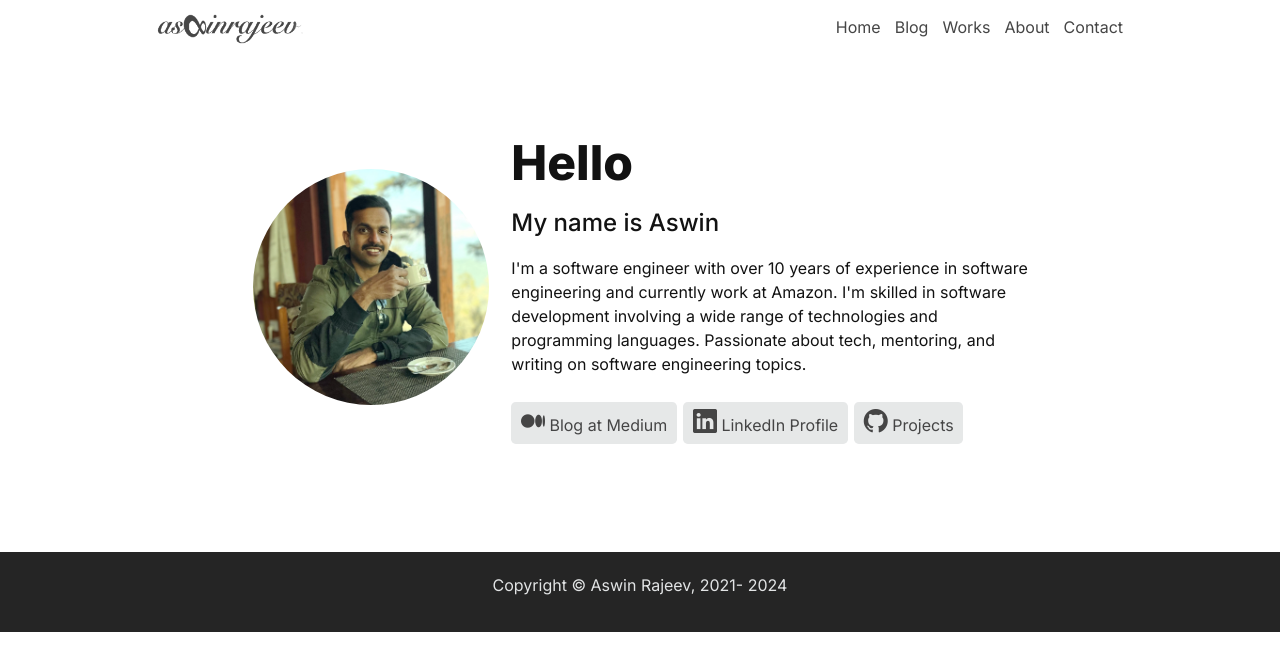
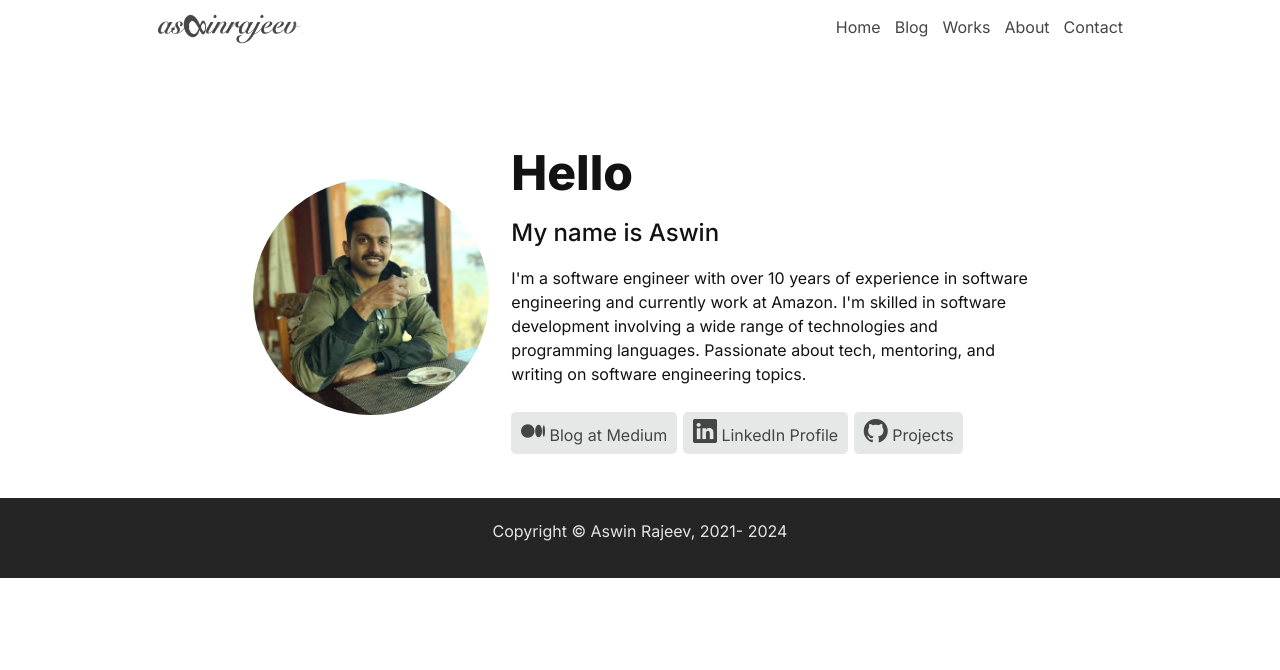
Before and after one commit to aswinrajeev/aswinrajeev.github.io, a Next.js app in the folder aswin-home/: page / in a window 1280 px wide. Shown: the top 670 px of the page. Built offline with nearby package versions, Linux system fonts and the light colour scheme.

Commit message:
Update CSS styles

```diff
--- a/aswin-home/src/app/styles/about.scss
+++ b/aswin-home/src/app/styles/about.scss
@@ -9,7 +9,8 @@
     max-width: 800px;
     gap: 0.6em;
     margin: auto;
-    margin-top: 70px;
+    margin-top: 5em;
+    margin-bottom: 3em;
     text-align: center;
     grid-template-areas:
         'dp'
@@ -31,8 +32,6 @@
 }
 
 .about .hello {
-    font-size: 3em;
-    font-weight: 800;
     grid-area: hello;
 }
 
@@ -78,6 +77,10 @@
         min-width: 700px;
     }
 
+    .about .hello {
+        grid-area: hello;
+    }
+
     .about .display-pic {
         min-width: 10em;
     }
--- a/aswin-home/src/app/styles/footer.scss
+++ b/aswin-home/src/app/styles/footer.scss
@@ -7,8 +7,7 @@
     color: var(--text-color-2);
     padding: 1.3em;
     text-align: center;
-    margin-top: 7em;
-}
+    }
 
 @media (prefers-color-scheme: dark) {
 
--- a/aswin-home/src/app/styles/globals.scss
+++ b/aswin-home/src/app/styles/globals.scss
@@ -27,6 +27,12 @@ a, .clickable {
     text-decoration: none;
     color:var(--text-color-emph);
     opacity: 0.85;
+}
+
+h1 {
+    font-size: 3em;
+    font-weight: 800;
+    text-align: center;
 }
 
 a:hover,
@@ -86,6 +92,13 @@ a:active
     }
 }
 
+/** For large screens **/
+@media only screen and (min-width: 700px) {
+    h1 {
+        text-align: left;
+    }
+}
+
 // page specific CSS
 @import 'header.scss';
 @import 'about.scss';
--- a/aswin-home/src/app/styles/theme.scss
+++ b/aswin-home/src/app/styles/theme.scss
@@ -1,6 +1,7 @@
 
 :root {
     /** Light theme **/
+
     // body
     --bg-color: #e2e4e5;
     --text-color: #121212;
@@ -10,6 +11,13 @@
     --bg-color-2: #252525;
     --text-color-2: #e2e4e5;
 
+    // third
+    --bg-color-3: #424141;
+    --text-color-3: #cecece;
+
+    // decor
+    --outline-color: #bebebe;
+
     // components
     --button-bg-color: #252525;
     --button-text-color: #e2e4e5;
```
